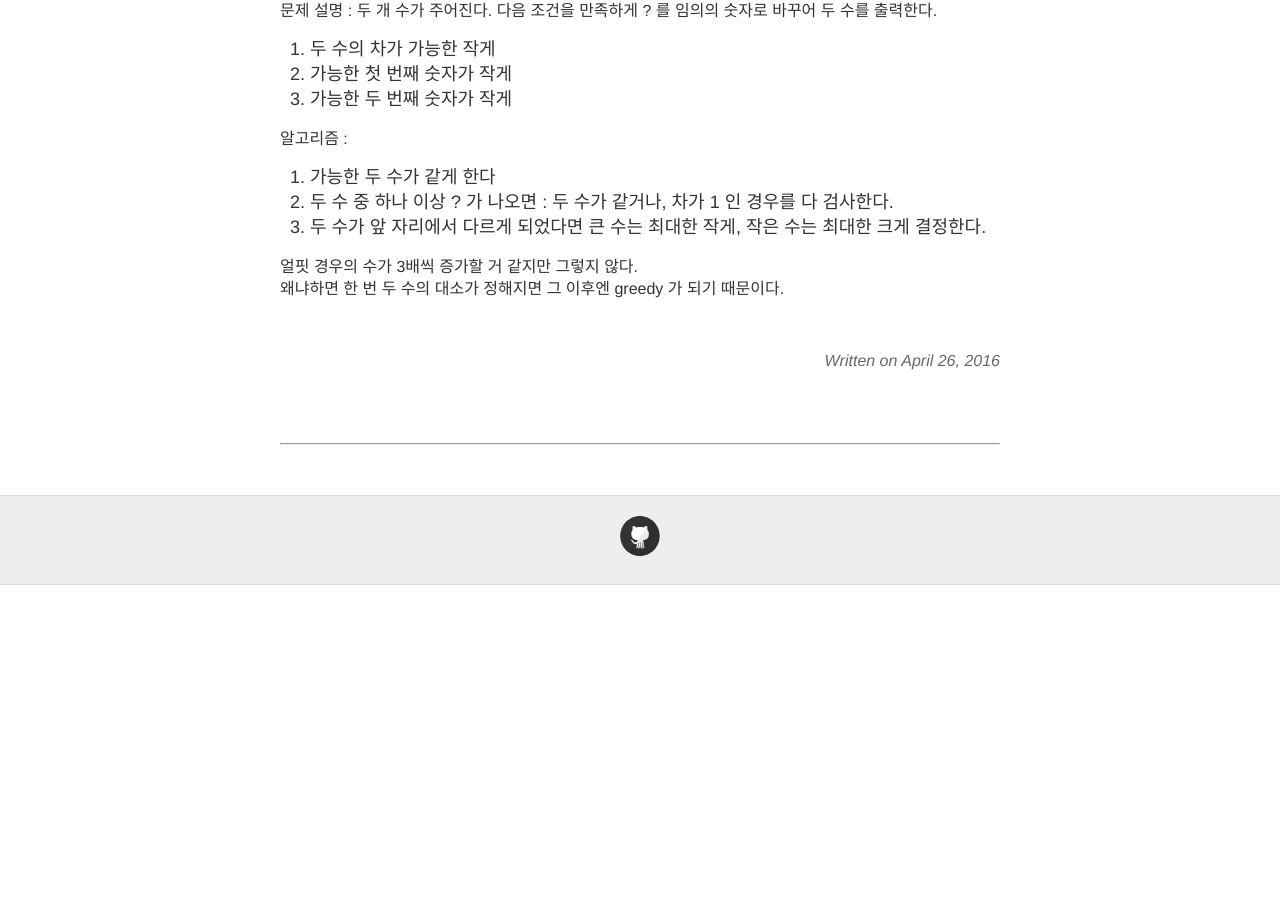
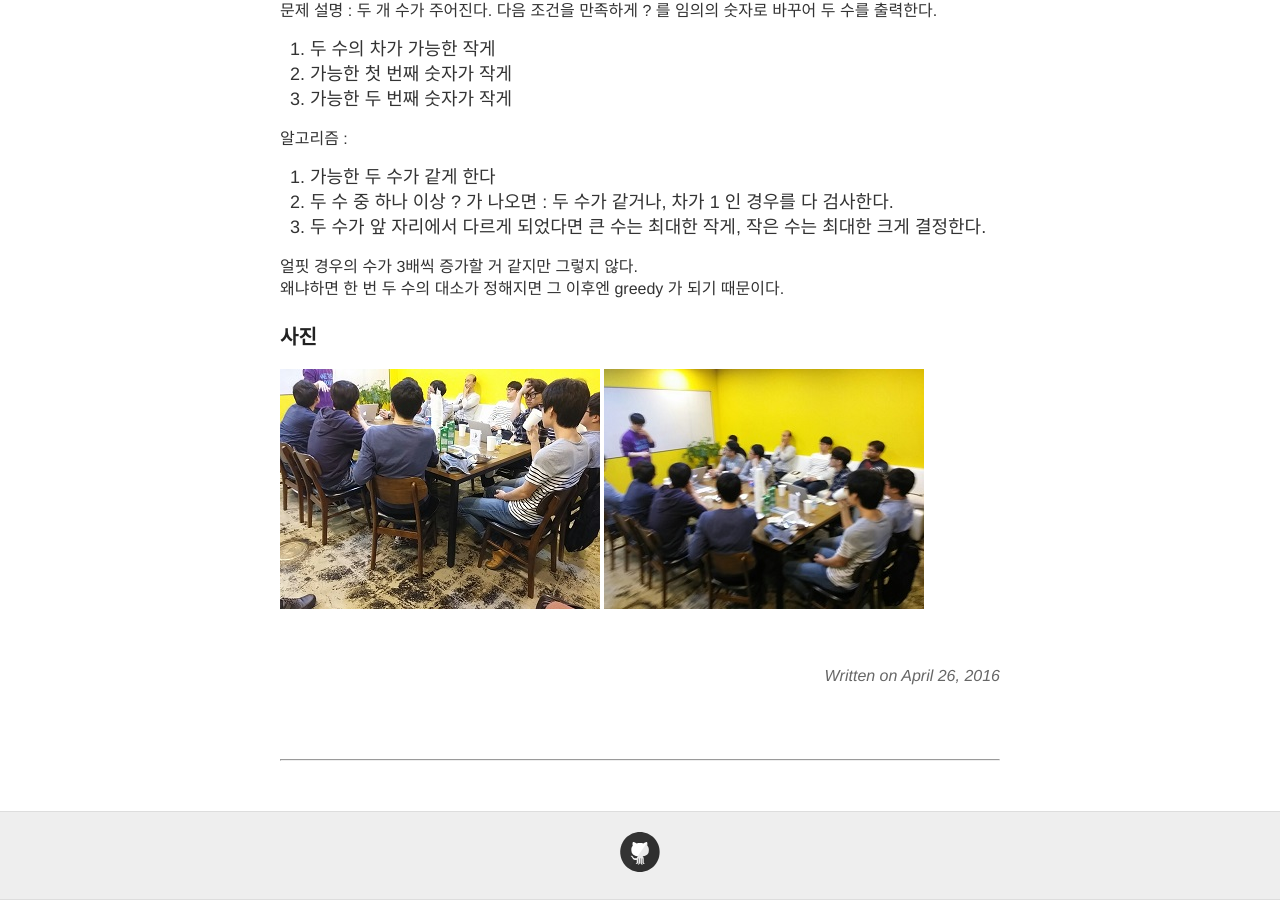
Before and after one commit to seirion/aaa, a Jekyll site: the page built from _posts/2016-05-12-meeting-054.md, in a window 1280 px wide and 900 px high, scrolled down 1462 px. Built offline with Jekyll 4.4.1, drawn with Linux system fonts in a browser that asks for light colours; comment, search, counter and statistics services are not loaded; before the commit the page ends 2047 px from its top, so only the background shows below that.

Commit message:
meeting 54

```diff
--- a/_posts/2016-05-12-meeting-054.md
+++ b/_posts/2016-05-12-meeting-054.md
@@ -83,3 +83,8 @@
 
 얼핏 경우의 수가 3배씩 증가할 거 같지만 그렇지 않다.<br>
 왜냐하면 한 번 두 수의 대소가 정해지면 그 이후엔 greedy 가 되기 때문이다.
+
+### 사진
+
+![사진](https://raw.githubusercontent.com/seirion/aaa/gh-pages/images/aaa/aaa_54_01.jpg)
+![사진](https://raw.githubusercontent.com/seirion/aaa/gh-pages/images/aaa/aaa_54_02.jpg)
```
Also changed, not shown: images/aaa/aaa_54_01.jpg (added), images/aaa/aaa_54_02.jpg (added).
